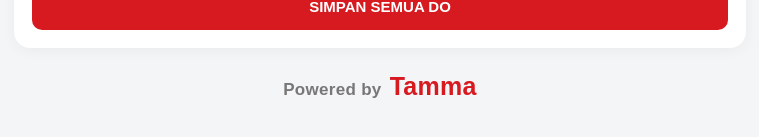
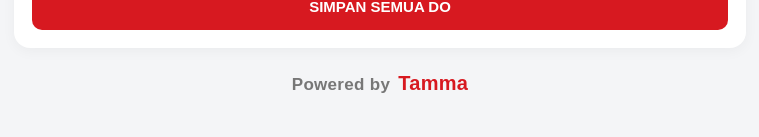
Before and after one commit to widyatama93/sany-barcode-scanner, a plain HTML site: page index.html in a window 1280 px wide. Shown: the part 1537-1674 px from the top of the page, without its empty margins (260-1019 px from the left). Drawn offline with Linux system fonts and the light colour scheme.

Commit message:
Update index.html

```diff
--- a/index.html
+++ b/index.html
@@ -41,7 +41,7 @@ input:focus,textarea:focus{border-color:var(--red);box-shadow:0 0 0 3px #d719201
 .status{display:none;padding:12px;border-radius:10px;margin-top:12px;font-size:12px;line-height:1.5;overflow-wrap:anywhere}
 .status.info{display:block;background:#eff6ff;color:#1d4ed8}.status.ok{display:block;background:#ecfdf5;color:#047857}.status.error{display:block;background:#fef2f2;color:#b91c1c}
 .save{width:100%;margin-top:14px;padding:15px;font-size:15px}
-footer{text-align:center;color:#777;font-size:17px;font-weight:600;margin:24px 0 8px;letter-spacing:.3px}footer b{display:inline-block;color:var(--red);font-size:25px;font-weight:900;margin-left:3px}
+footer{text-align:center;color:#777;font-size:17px;font-weight:600;margin:24px 0 8px;letter-spacing:.3px}footer b{display:inline-block;color:var(--red);font-size:20px;font-weight:900;margin-left:3px}
 .do-entry{display:flex;gap:8px;margin:10px 0}.do-entry input{min-width:0;flex:1}.add-do{background:#252525;color:#fff;white-space:nowrap}
 .do-summary{display:flex;justify-content:space-between;align-items:center;gap:10px;margin:12px 0 8px;font-size:12px;font-weight:700}
 .do-counter{color:var(--red);font-variant-numeric:tabular-nums}
```
